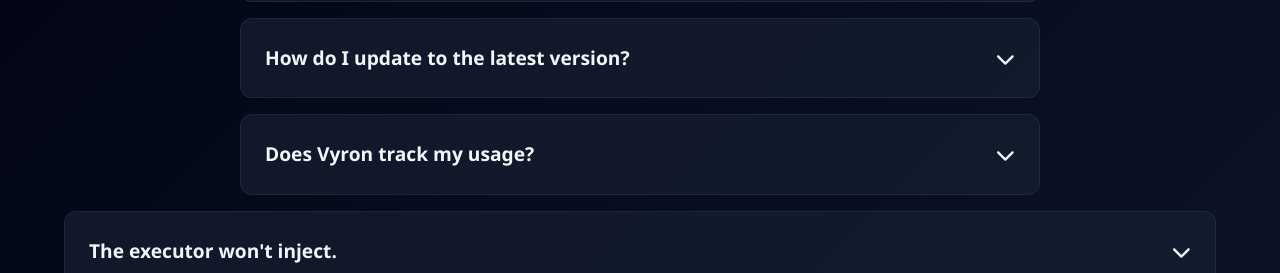
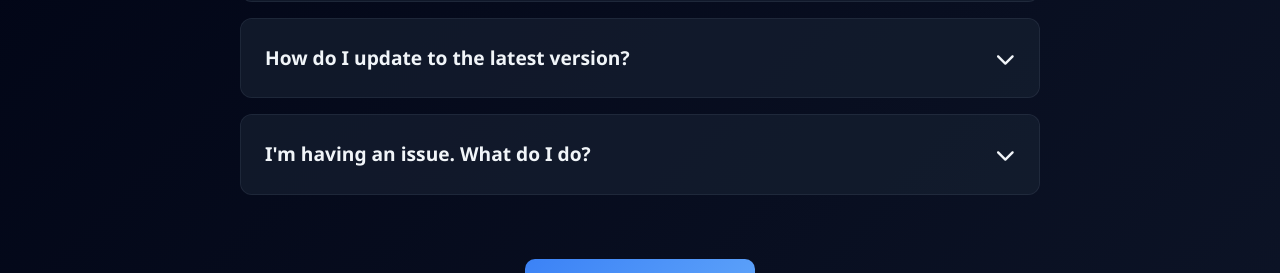
Before and after one commit to aetherexec/aetherexec.github.io, a plain HTML site: page index.html in a window 1280 px wide. Shown: the part 2437-2710 px from the top of the page. Drawn offline with Linux system fonts and the light colour scheme.

Commit message:
Update index.html

```diff
--- a/index.html
+++ b/index.html
@@ -1001,24 +1001,15 @@
 
                     <div class="faq-item">
                         <div class="faq-question">
-                           Does Vyron track my usage?
+                           I'm having an issue. What do I do?
                             <i class="fas fa-chevron-down"></i>
                         </div>
                         <div class="faq-answer">
-                            <p>No, Vyron does not track it's user's activities. This means we have no access to your scripting history.</p>
+                            <p>Join our Discord Server and open a support ticket. Make sure to include photos and descriptive detail, or we cannot help you.</p>
                         </div>
                     </div>
                 </div>
 
-                 <div class="faq-item">
-                        <div class="faq-question">
-                            The executor won't inject.
-                            <i class="fas fa-chevron-down"></i>
-                        </div>
-                        <div class="faq-answer">
-                            <p>It may be likely that the antivirus has deleted the DLL. In this case, delete the old executor files, disable your antivirus, and re-download Vyron.</p>
-                        </div>
-                    </div>
 
                 <div class="contact-options">
                     <a href="http://dsc.gg/vyronxx" target="_blank" class="btn">
```
